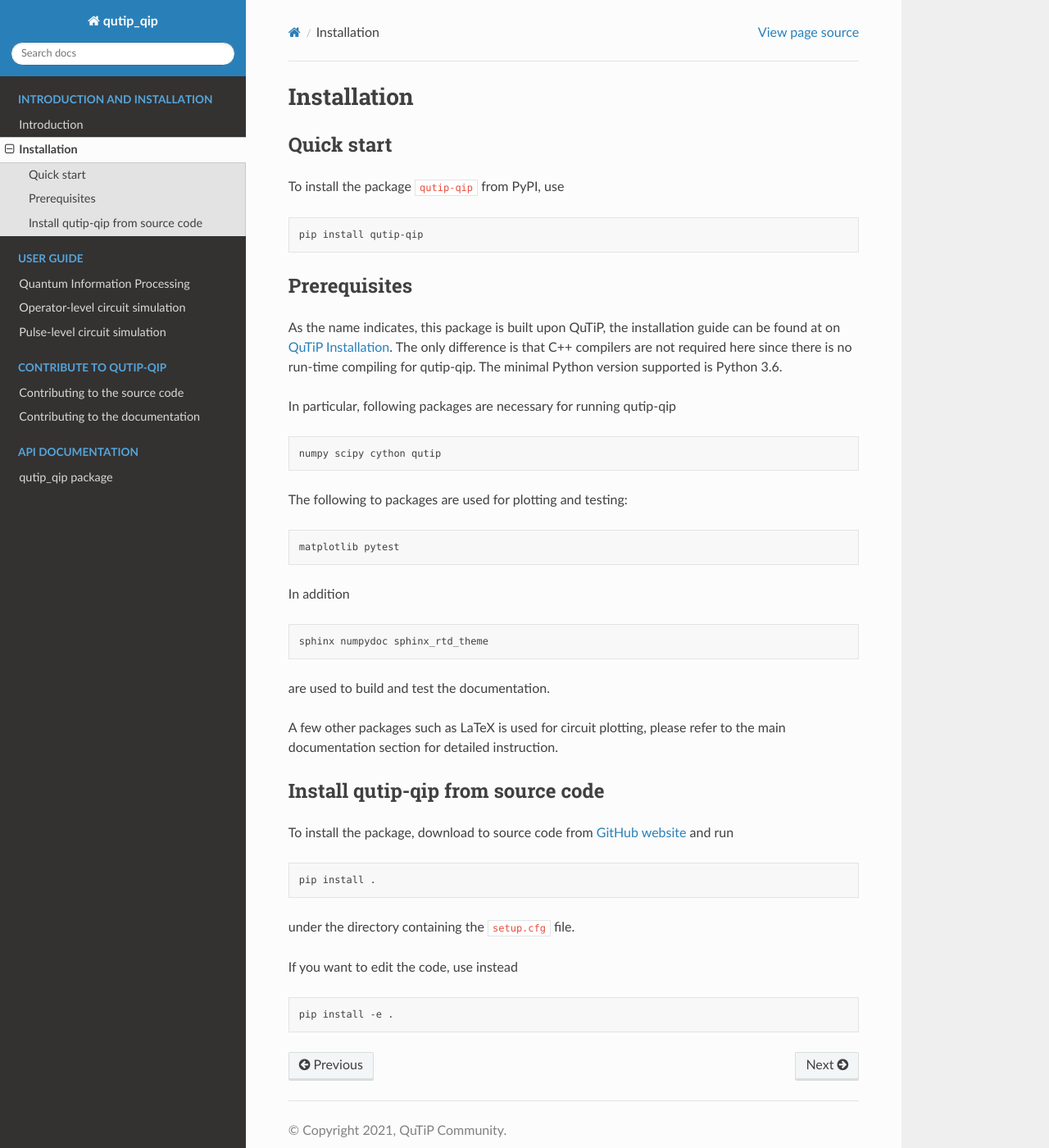
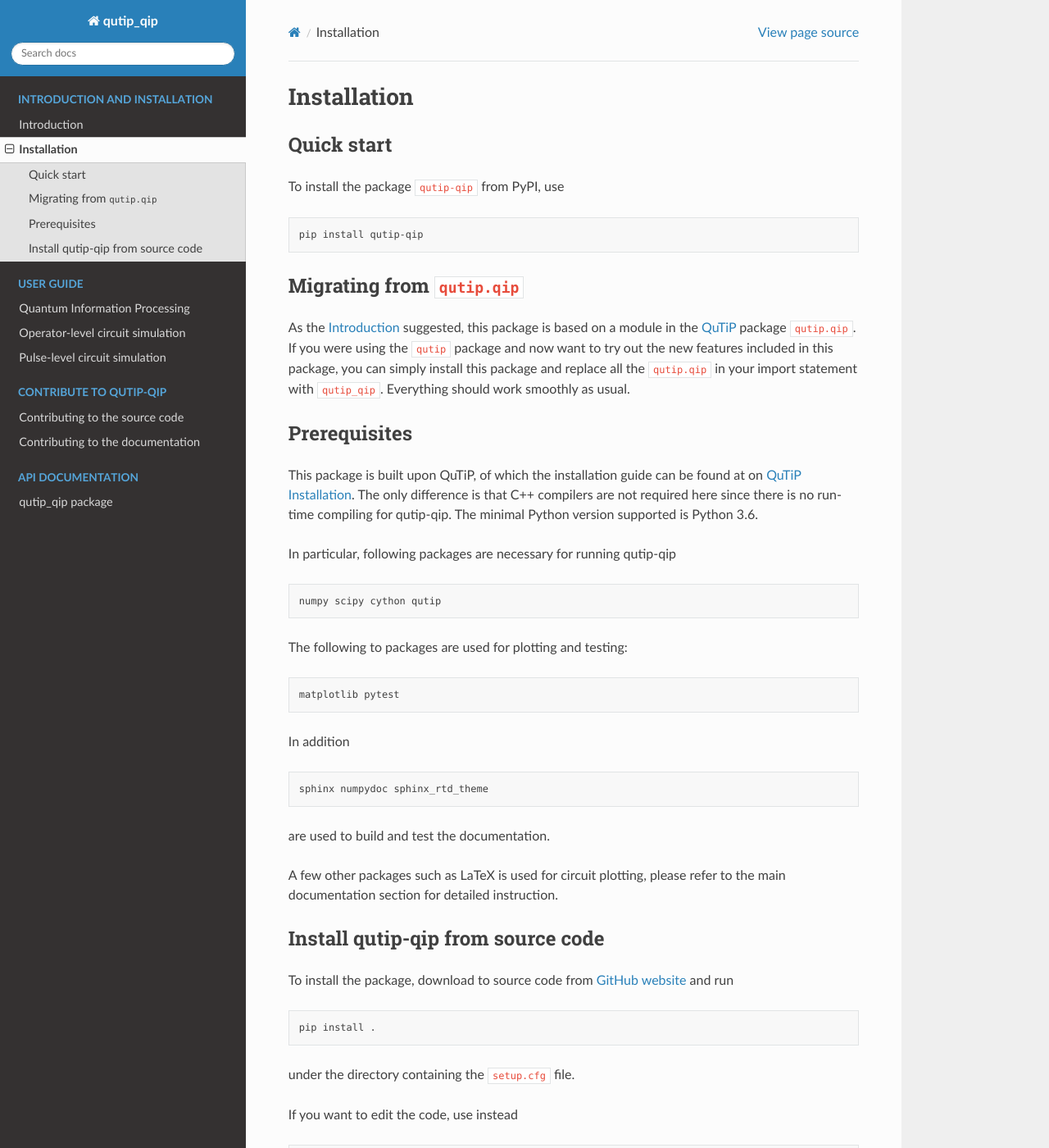
Before and after one commit to qutip/qutip-qip, a Sphinx documentation site: the page built from docs/source/installation.rst, in a window 1280 px wide and 1400 px high. Shown: the whole window at 82% size. Built offline with Sphinx 7.4.7 and the Read the Docs theme 2.0.0, drawn with Linux system fonts in a browser that asks for light colours; some of the changed text lies outside the part shown.

Commit message:
Merge pull request #44 from BoxiLi/migrate-qutip
Add docs for migrating from qutip

````diff
--- a/docs/source/installation.rst
+++ b/docs/source/installation.rst
@@ -10,11 +12,16 @@ To install the package ``qutip-qip`` from PyPI, use
 
     pip install qutip-qip
 
+Migrating from ``qutip.qip``
+==========================
+As the :ref:`introduction` suggested, this package is based on a module in the `QuTiP <http://qutip.org/docs/latest/>`_ package ``qutip.qip``.
+If you were using the ``qutip`` package and now want to try out the new features included in this package, you can simply install this package and replace all the ``qutip.qip`` in your import statement with ``qutip_qip``. Everything should work smoothly as usual.
+
 .. _prerequisites:
 
 Prerequisites
 =============
-As the name indicates, this package is built upon QuTiP, the installation guide can be found at on `QuTiP Installation <http://qutip.org/docs/latest/installation.html>`_.
+This package is built upon QuTiP, of which the installation guide can be found at on `QuTiP Installation <http://qutip.org/docs/latest/installation.html>`_.
 The only difference is that C++ compilers are not required here
 since there is no run-time compiling for qutip-qip.
 The minimal Python version supported is Python 3.6.
@@ -60,3 +67,8 @@ If you want to edit the code, use instead
 .. code-block:: bash
 
     pip install -e .
+
+To test the installation from a download of the source code, run from the `qutip-qip` directory
+```
+pytest tests
+```
--- a/docs/source/introduction.rst
+++ b/docs/source/introduction.rst
@@ -1,4 +1,4 @@
-.. introduction:
+.. _introduction:
 
 ************
 Introduction
````
Also changed, not shown: other parts of docs/source/installation.rst (+2 -0 lines), README.md (+16 -9 lines).
